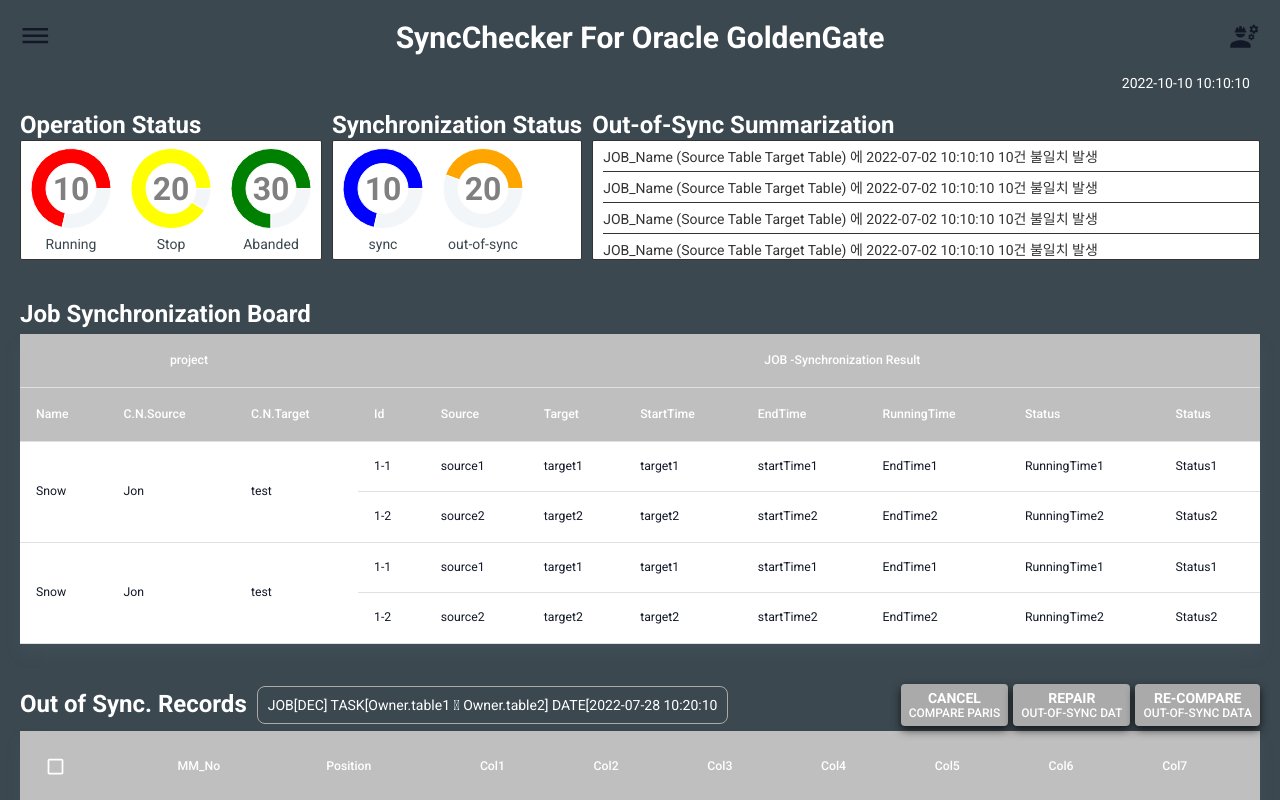
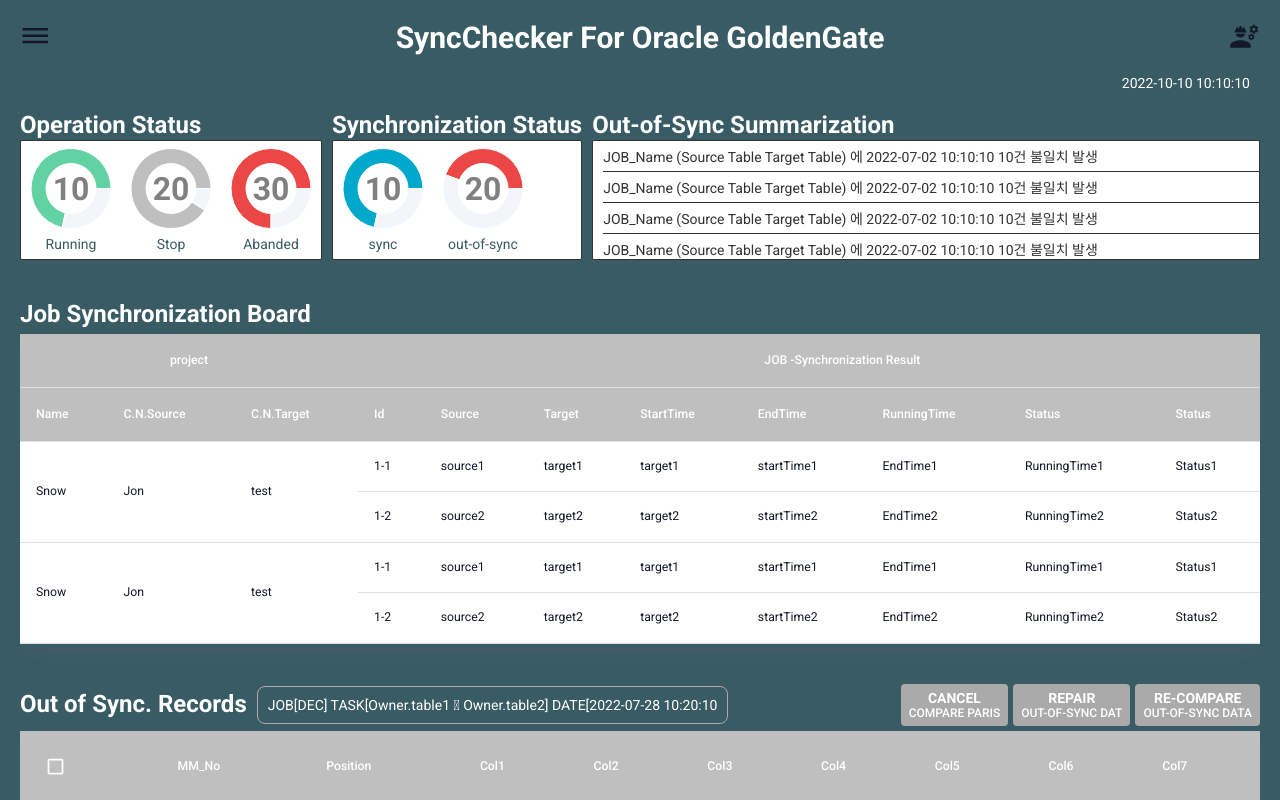
Before and after one commit to lettuceysh/sync_checker, a React (Create React App) app: page / in a window 1280 px wide. Shown: the top 800 px of the page. Built offline with nearby package versions, Linux system fonts and the light colour scheme; a web font is replaced by a local one.

Commit message:
feat: 파이차트 색상변경 및 로그인화면 배경이미지 입힘

```diff
--- a/src/pageComponents/Main/components/OperationStatus/index.jsx
+++ b/src/pageComponents/Main/components/OperationStatus/index.jsx
@@ -2,6 +2,7 @@
 import CircleChart from '@/components/PieChart';
 import { CircleChartWrapper } from '../../styled';
 import { Typography } from '@mui/material';
+import { colors } from '@/styles/colors';
 
 const data = [
   { name: 'Bubble Tea Sold', value: 10 },
@@ -23,9 +24,9 @@
     <Wrapper>
       <Typography variant="h2">Operation Status</Typography>
       <CircleChartWrapper>
-        <CircleChart data={data} color="red" label="Running" />
-        <CircleChart data={data2} color="yellow" label="Stop" />
-        <CircleChart data={data3} color="green" label="Abanded" />
+        <CircleChart data={data} color={colors.green200} label="Running" />
+        <CircleChart data={data2} color={colors.gray800} label="Stop" />
+        <CircleChart data={data3} color={colors.red100} label="Abanded" />
       </CircleChartWrapper>
     </Wrapper>
   );
--- a/src/pageComponents/Main/components/SynchronizationStatus/index.jsx
+++ b/src/pageComponents/Main/components/SynchronizationStatus/index.jsx
@@ -2,6 +2,7 @@
 import CircleChart from '@/components/PieChart';
 import { CircleChartWrapper } from '../../styled';
 import { Typography } from '@mui/material';
+import { colors } from '@/styles/colors';
 
 const data = [
   { name: 'Bubble Tea Sold', value: 10 },
@@ -18,8 +19,8 @@
     <Wrapper>
       <Typography variant="h2">Synchronization Status</Typography>
       <CircleChartWrapper>
-        <CircleChart data={data} color="blue" label="sync" />
-        <CircleChart data={data2} color="orange" label="out-of-sync" />
+        <CircleChart data={data} color={colors.blue100} label="sync" />
+        <CircleChart data={data2} color={colors.red100} label="out-of-sync" />
       </CircleChartWrapper>
     </Wrapper>
   );
--- a/src/pages/Login/index.jsx
+++ b/src/pages/Login/index.jsx
@@ -92,7 +92,7 @@
 
 const CustomizedButton = styled(Button)(
   ({ theme }) => css`
-    background-color: ${theme.palette.colors.blue400};
+    background-color: ${theme.palette.blue400};
     margin-top: 20px;
     height: 50px;
     font-size: 14px;
@@ -104,7 +104,10 @@
   display: flex;
   align-items: center;
   justify-content: center;
-  background-color: rgb(249, 250, 252);
+  background-color: ${({ theme }) => theme.palette.background.primary};
+  background-image: url('/sync_checker/images/bg.png');
+  background-position: bottom;
+  background-size: 100%;
 `;
 
 const Container = styled.div`
--- a/src/styles/colors.js
+++ b/src/styles/colors.js
@@ -4,6 +4,9 @@
   gray800: '#bfbfbf',
   gray900: '#333333',
   black100: 'black',
-  green100: '#3b4850',
-  white100: '#ffffff'
+  green100: '#395B64',
+  green200: '#62D2A2',
+  blue100: '#00A8CC',
+  white100: '#ffffff',
+  red100: '#EB4747'
 };
--- a/src/styles/theme.js
+++ b/src/styles/theme.js
@@ -67,7 +67,6 @@
         root: {
           color: 'white',
           backgroundColor: colors.gray600,
-          boxShadow: `rgb(0 0 0 / 70%) 0px 4px 10px`,
           textAlign: 'center',
           '&:hover': {
             backgroundColor: colors.gray800
```
Also changed, not shown: public/images/bg.png (added).
